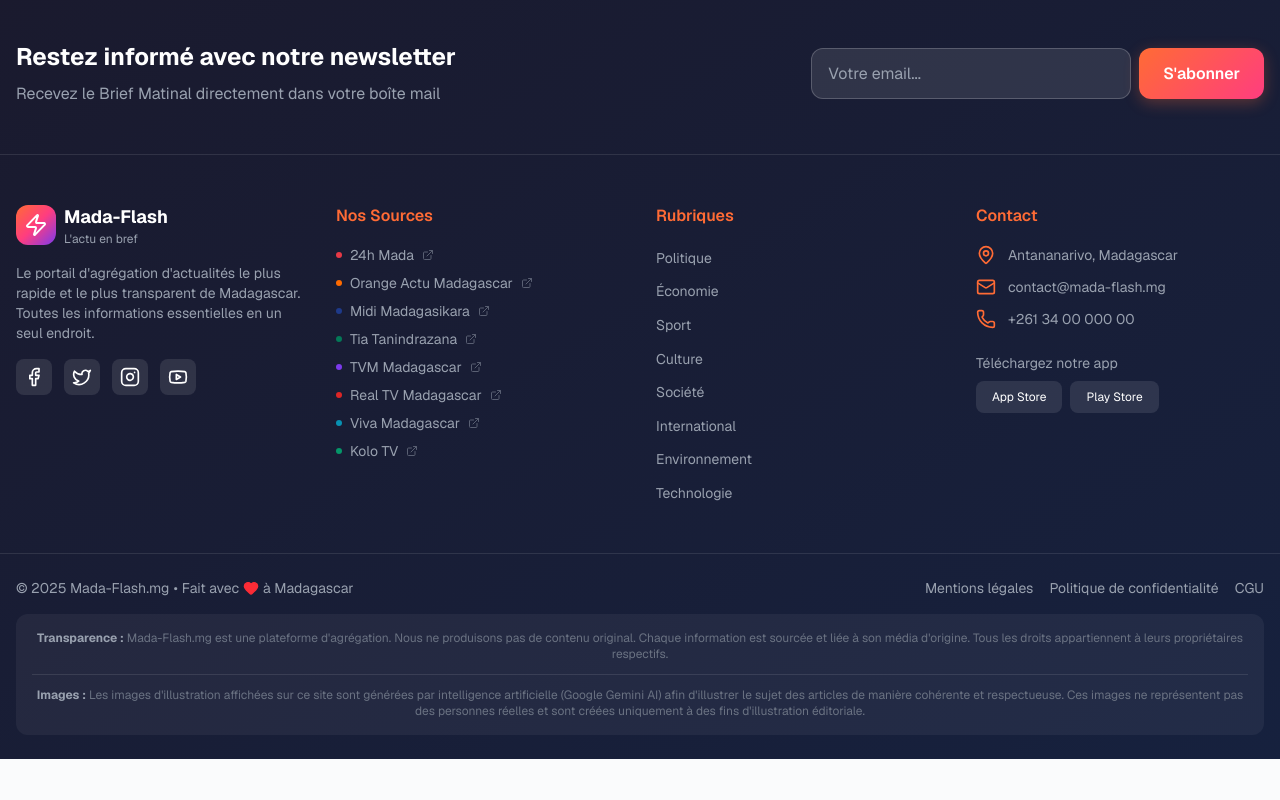
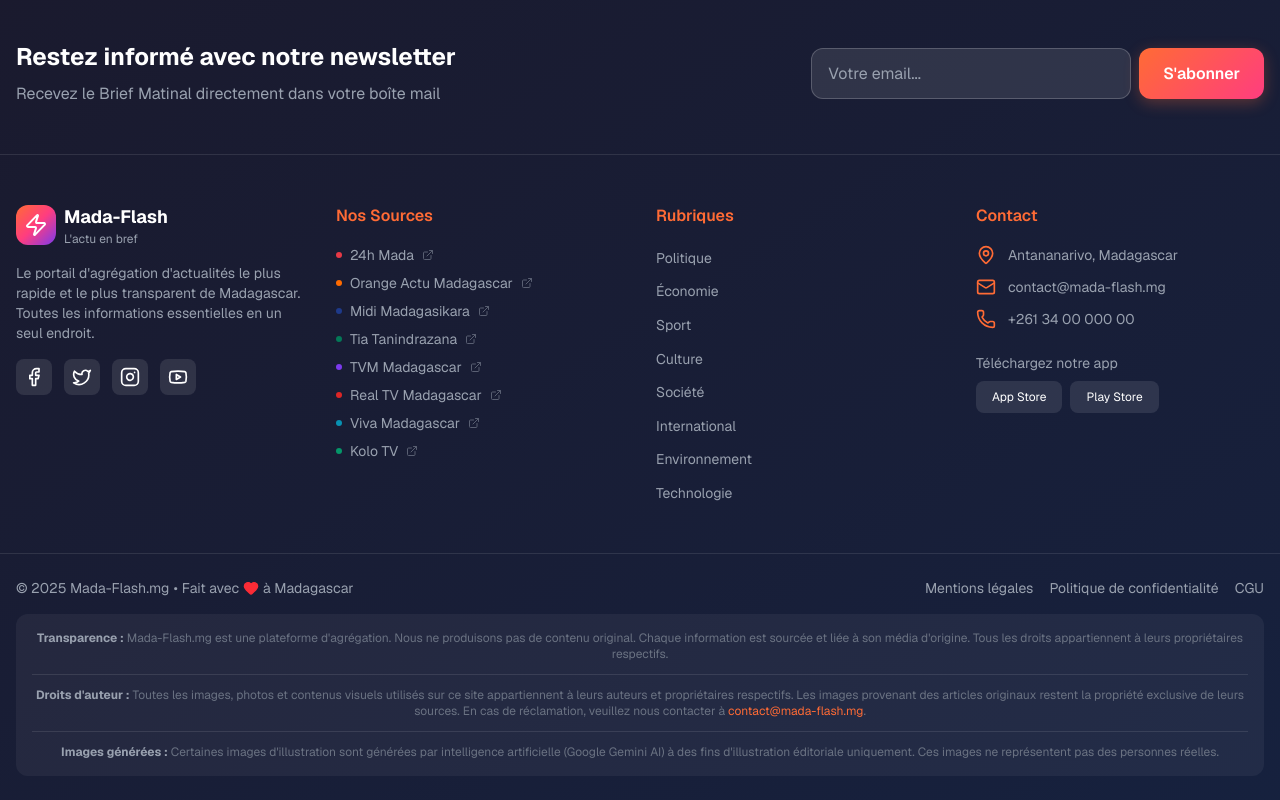
Before and after one commit to metosa339-design/mada-flash, a Next.js app: page / in a window 1280 px wide. Shown: the part 6075-6875 px from the top of the page. Before the commit the page ends 6834 px from the top, so only its background shows below. Built offline with nearby package versions, Linux system fonts and the light colour scheme; no server answers; the database is empty.

Commit message:
Ajoute mention droits d'auteur pour les images dans le footer

```diff
--- a/src/components/Footer.tsx
+++ b/src/components/Footer.tsx
@@ -182,10 +182,15 @@ export default function Footer() {
               Tous les droits appartiennent à leurs propriétaires respectifs.
             </div>
             <div className="border-t border-white/10 pt-3">
-              <strong className="text-gray-400">Images :</strong> Les images d'illustration affichées sur ce site sont
-              générées par intelligence artificielle (Google Gemini AI) afin d'illustrer le sujet des articles de manière
-              cohérente et respectueuse. Ces images ne représentent pas des personnes réelles et sont créées uniquement
-              à des fins d'illustration éditoriale.
+              <strong className="text-gray-400">Droits d'auteur :</strong> Toutes les images, photos et contenus visuels
+              utilisés sur ce site appartiennent à leurs auteurs et propriétaires respectifs. Les images provenant des
+              articles originaux restent la propriété exclusive de leurs sources. En cas de réclamation, veuillez nous
+              contacter à <a href="mailto:contact@mada-flash.mg" className="text-[#ff6b35] hover:underline">contact@mada-flash.mg</a>.
+            </div>
+            <div className="border-t border-white/10 pt-3">
+              <strong className="text-gray-400">Images générées :</strong> Certaines images d'illustration sont
+              générées par intelligence artificielle (Google Gemini AI) à des fins d'illustration éditoriale uniquement.
+              Ces images ne représentent pas des personnes réelles.
             </div>
           </div>
         </div>
```
